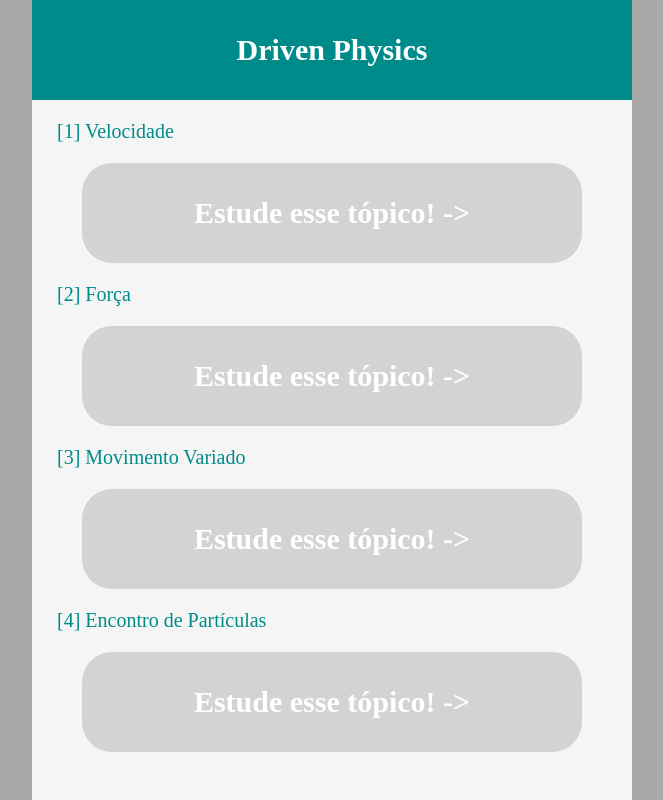
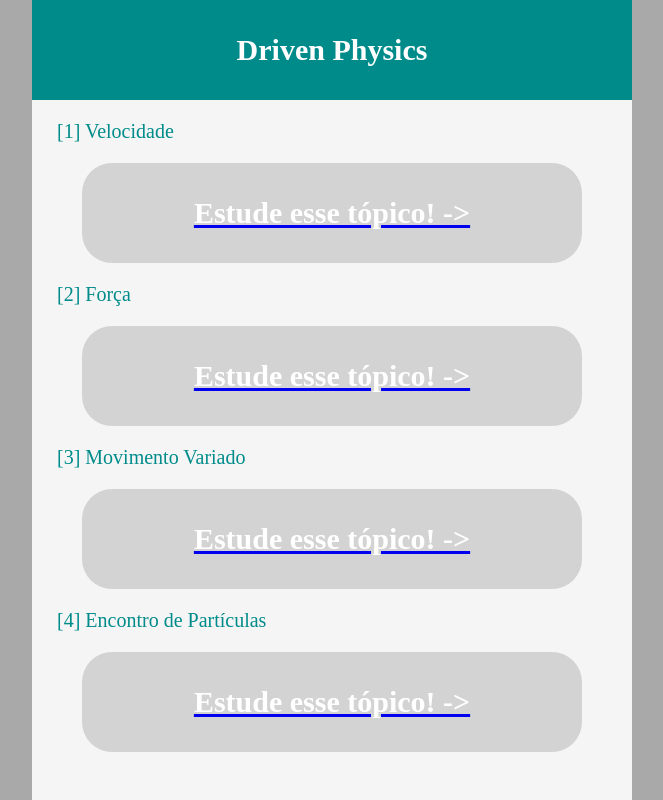
Before and after one commit to gbmahou1/Driven-miniHackathon2-front, a React (Create React App) app: page / in a window 1280 px wide. Shown: the whole page, without its empty margins (308-971 px from the left). Built offline with nearby package versions, Linux system fonts and the light colour scheme.

Commit message:
LinkAdded

```diff
--- a/src/routes/mainpage/index.js
+++ b/src/routes/mainpage/index.js
@@ -1,4 +1,5 @@
 import styled from 'styled-components';
+import { Link } from 'react-router-dom';
 
 export default function MainPage()
 {
@@ -11,27 +12,35 @@ export default function MainPage()
                 <TopicTitle>
                     [1] Velocidade
                 </TopicTitle>
+                <Link to="assunto/1">
                 <ContentBox>
                         Estude esse tópico! ->
                 </ContentBox>
+                </Link>
                 <TopicTitle>
                     [2] Força
                 </TopicTitle>
+                <Link to="assunto/2">
                 <ContentBox>
                         Estude esse tópico! ->
                 </ContentBox>
+                </Link>
                 <TopicTitle>
                     [3] Movimento Variado
                 </TopicTitle>
+                <Link to="assunto/3">
                 <ContentBox>
                         Estude esse tópico! ->
                 </ContentBox>
+                </Link>
                 <TopicTitle>
                     [4] Encontro de Partículas
                 </TopicTitle>
+                <Link to="assunto/4">
                 <ContentBox>
                         Estude esse tópico! ->
                 </ContentBox>
+                </Link>
             </Body>
         </Container>
     )
@@ -90,4 +99,5 @@ const ContentBox = styled.div`
     margin-top: 20px;
     line-height: 100px;
     text-align: center;
+    text-decoration: none;
 `;
```
